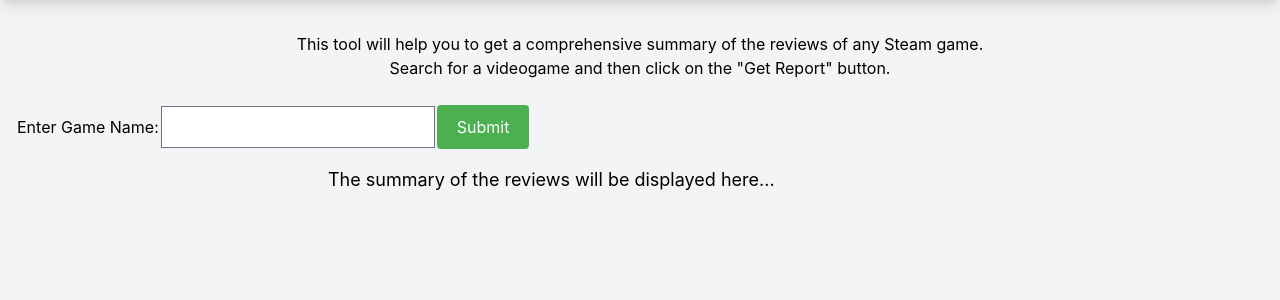
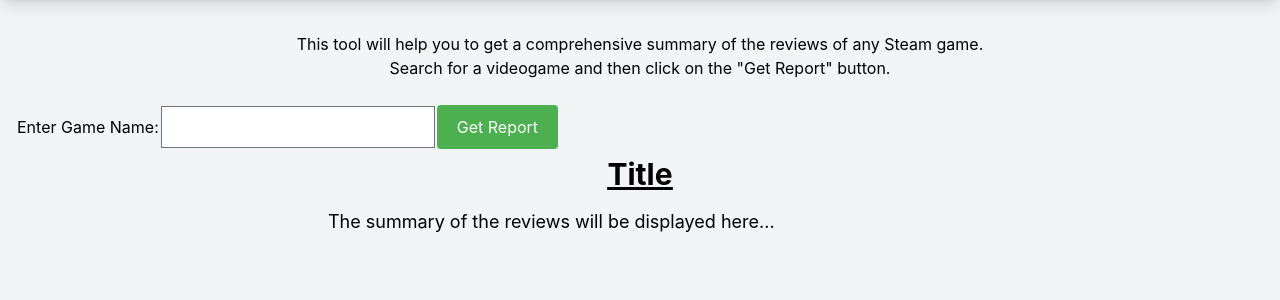
Before and after one commit to betomaluje/pixel-analysis, a Flask app: page / in a window 1280 px wide. Shown: the part 80-380 px from the top of the page. Run offline with Flask 3, Linux system fonts and the light colour scheme; some libraries are stand-ins or nearby versions.

Commit message:
AD external icon;

```diff
--- a/static/js/form_handler.js
+++ b/static/js/form_handler.js
@@ -25,7 +25,9 @@ document.addEventListener('DOMContentLoaded', () => {
         });
         if (response.ok) {
             const result = await response.json();
-            title.innerHTML = `<a href="https://store.steampowered.com/app/${steamId}" target="_blank">${result.title}</a>`;
+            title.innerHTML = `<a href="https://store.steampowered.com/app/${steamId}" target="_blank">${result.title}</a><span style="font-size: 48px; color: Dodgerblue">
+            <i class="fa-solid fa-arrow-up-right-from-square"></i>
+          </span>`;
             if (result.summary) {
                 summary.innerText = result.summary;
             } else {
--- a/templates/home.html
+++ b/templates/home.html
@@ -35,7 +35,7 @@
                 <datalist id="game-dropdown" size="3"></datalist>
               </td>
               <td>
-                <button type="submit">Submit</button>
+                <button type="submit">Get Report</button>
               </td>
             </tr>
             <tr style="display: none">
@@ -46,7 +46,12 @@
           </table>
           <div id="search-results"></div>
         </form>
-        <div id="title" class="text-3xl title-text mb-4"></div>
+        <div id="title" class="text-3xl title-text mb-4">
+          <a>Title</a>
+          <span style="font-size: 48px; color: Dodgerblue">
+            <i class="fa-solid fa-arrow-up-right-from-square"></i>
+          </span>
+        </div>
         <div id="summary" class="text-lg summary-text">
           The summary of the reviews will be displayed here...
         </div>
```
